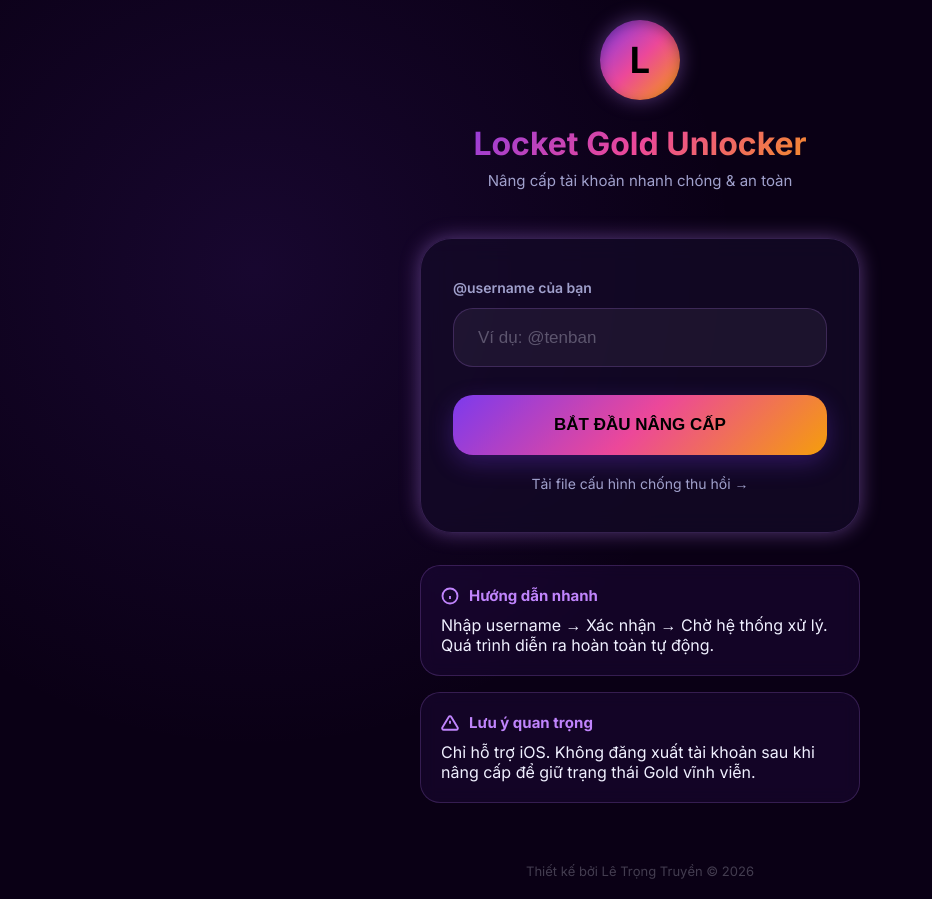
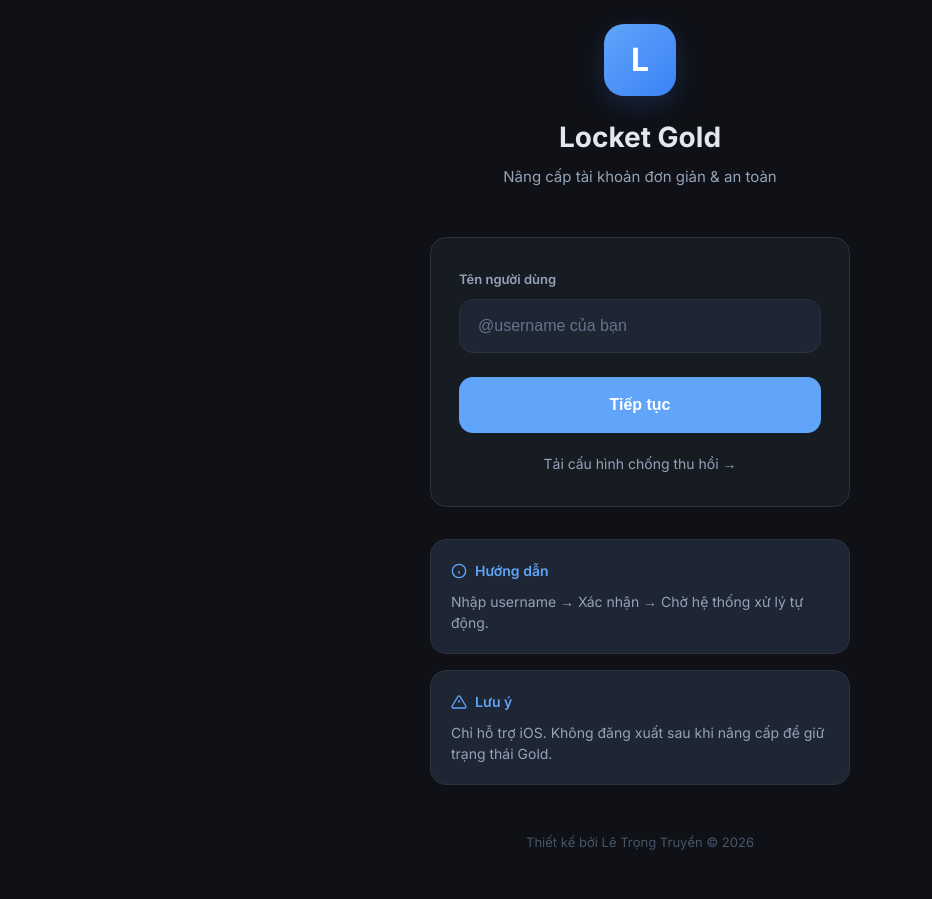
Before and after one commit to letrongtruyen/UpLocket, a Flask app: page / in a window 1280 px wide. Shown: the whole page, without its empty margins (0-932 px from the left). After the commit the page ends 850 px from the top, so only its background shows below. Run offline with Flask 2, Linux system fonts and the light colour scheme; some libraries are stand-ins or nearby versions.

Commit message:
Refactor index.html for UI and functionality updates

```diff
--- a/templates/index.html
+++ b/templates/index.html
@@ -4,169 +4,194 @@
     <meta charset="UTF-8">
     <meta name="viewport" content="width=device-width, initial-scale=1.0">
     <title>Locket Gold Unlocker</title>
-    <link href="https://fonts.googleapis.com/css2?family=Inter:wght@300;400;500;600;700&display=swap" rel="stylesheet">
+    <link rel="preconnect" href="https://fonts.googleapis.com">
+    <link rel="preconnect" href="https://fonts.gstatic.com" crossorigin>
+    <link href="https://fonts.googleapis.com/css2?family=Inter:wght@400;500;600;700&display=swap" rel="stylesheet">
     <link href="https://cdn.jsdelivr.net/npm/@sweetalert2/theme-dark@4/dark.css" rel="stylesheet">
     <style>
         :root {
-            --bg: #0a0015;
-            --surface: rgba(20, 10, 40, 0.7);
-            --accent: #c084fc;
-            --gold: #ffd700;
-            --gradient: linear-gradient(135deg, #7c3aed, #ec4899, #f59e0b);
-            --text: #f0f0ff;
-            --text-muted: #a0a0cc;
-            --border: rgba(192, 132, 252, 0.2);
-            --glow: 0 0 20px rgba(192, 132, 252, 0.4);
-            --ease: cubic-bezier(0.34, 1.56, 0.64, 1);
+            --bg: #0f1117;
+            --surface: #171b22;
+            --border: #2a3241;
+            --text: #e2e8f0;
+            --text-muted: #94a3b8;
+            --primary: #60a5fa;
+            --primary-dark: #3b82f6;
+            --gold: #fbbf24;
+            --radius: 16px;
+            --transition: all 0.28s cubic-bezier(0.4, 0, 0.2, 1);
         }
+
         * {
             margin: 0;
             padding: 0;
             box-sizing: border-box;
         }
+
         body {
-            font-family: 'Inter', sans-serif;
+            font-family: 'Inter', system-ui, sans-serif;
             background: var(--bg);
             color: var(--text);
             min-height: 100vh;
             display: flex;
             align-items: center;
             justify-content: center;
-            padding: 20px;
-            background-image: radial-gradient(circle at 20% 30%, rgba(124,58,237,0.12), transparent 40%);
+            padding: 24px 16px;
+            line-height: 1.5;
         }
+
         .container {
             width: 100%;
-            max-width: 440px;
-            animation: floatIn 1.2s var(--ease);
+            max-width: 420px;
         }
-        @keyframes floatIn {
-            from { opacity: 0; transform: translateY(40px) scale(0.95); }
-            to   { opacity: 1; transform: translateY(0) scale(1); }
-        }
+
         header {
             text-align: center;
             margin-bottom: 48px;
         }
+
         .logo {
-            width: 80px;
-            height: 80px;
-            background: var(--gradient);
-            border-radius: 50%;
-            margin: 0 auto 24px;
+            width: 72px;
+            height: 72px;
+            background: linear-gradient(135deg, #60a5fa, #3b82f6);
+            border-radius: 20px;
+            margin: 0 auto 20px;
             display: flex;
             align-items: center;
             justify-content: center;
-            font-size: 36px;
-            font-weight: 800;
-            color: #000;
-            box-shadow: var(--glow), inset 0 4px 12px rgba(0,0,0,0.3);
-        }
-        h1 {
             font-size: 32px;
             font-weight: 700;
-            background: var(--gradient);
-            -webkit-background-clip: text;
-            background-clip: text;
-            color: transparent;
+            color: white;
+            box-shadow: 0 8px 24px rgba(59, 130, 246, 0.18);
+        }
+
+        h1 {
+            font-size: 28px;
+            font-weight: 700;
             margin-bottom: 8px;
         }
+
         header p {
             color: var(--text-muted);
             font-size: 15px;
         }
+
         .card {
             background: var(--surface);
-            backdrop-filter: blur(12px);
             border: 1px solid var(--border);
-            border-radius: 32px;
-            padding: 40px 32px;
-            box-shadow: var(--glow);
+            border-radius: var(--radius);
+            padding: 32px 28px;
+            margin-bottom: 32px;
         }
+
         .input-group {
-            margin-bottom: 28px;
+            margin-bottom: 24px;
         }
+
         label {
-            font-size: 14px;
+            display: block;
+            font-size: 13px;
             font-weight: 600;
             color: var(--text-muted);
-            margin-bottom: 12px;
-            display: block;
+            margin-bottom: 10px;
         }
-        .input-pill {
-            background: rgba(255,255,255,0.05);
+
+        .input-wrapper {
+            background: #1e2533;
             border: 1px solid var(--border);
-            border-radius: 20px;
-            padding: 18px 24px;
-            transition: all 0.4s var(--ease);
+            border-radius: 14px;
+            padding: 0 18px;
+            height: 54px;
+            display: flex;
+            align-items: center;
+            transition: var(--transition);
         }
-        .input-pill:focus-within {
-            border-color: var(--accent);
-            box-shadow: 0 0 0 4px rgba(192,132,252,0.15);
-            transform: translateY(-2px);
+
+        .input-wrapper:focus-within {
+            border-color: var(--primary);
+            box-shadow: 0 0 0 3px rgba(96, 165, 250, 0.15);
         }
+
         input {
             background: none;
             border: none;
             color: var(--text);
+            font-size: 16px;
             width: 100%;
-            font-size: 17px;
             font-weight: 500;
         }
-        input::placeholder { color: rgba(240,240,255,0.3); }
+
+        input::placeholder {
+            color: #64748b;
+        }
+
         .btn-primary {
             width: 100%;
-            background: var(--gradient);
-            color: #000;
+            height: 56px;
+            background: var(--primary);
+            color: white;
             border: none;
-            border-radius: 20px;
-            padding: 20px;
-            font-size: 17px;
-            font-weight: 700;
+            border-radius: 14px;
+            font-size: 16px;
+            font-weight: 600;
             cursor: pointer;
-            transition: all 0.3s var(--ease);
+            transition: var(--transition);
             display: flex;
             align-items: center;
             justify-content: center;
-            gap: 12px;
-            box-shadow: 0 8px 25px rgba(124,58,237,0.3);
+            gap: 10px;
         }
-        .btn-primary:hover {
-            transform: translateY(-4px) scale(1.02);
-            box-shadow: 0 16px 40px rgba(124,58,237,0.5);
+
+        .btn-primary:hover:not(:disabled) {
+            background: var(--primary-dark);
+            transform: translateY(-1px);
         }
-        .btn-primary:disabled { opacity: 0.5; transform: none; cursor: not-allowed; }
+
+        .btn-primary:disabled {
+            opacity: 0.55;
+            cursor: not-allowed;
+        }
+
         .spinner {
             display: none;
             width: 20px;
             height: 20px;
-            border: 3px solid rgba(0,0,0,0.2);
-            border-top-color: #000;
+            border: 3px solid rgba(255,255,255,0.3);
+            border-top-color: white;
             border-radius: 50%;
-            animation: spin 0.9s linear infinite;
+            animation: spin 1s linear infinite;
         }
+
         @keyframes spin { to { transform: rotate(360deg); } }
+
         .info-section {
-            margin-top: 32px;
-            display: grid;
+            display: flex;
+            flex-direction: column;
             gap: 16px;
         }
-        .info-pill {
-            background: rgba(124,58,237,0.08);
+
+        .info-card {
+            background: #1e2533;
             border: 1px solid var(--border);
-            border-radius: 20px;
+            border-radius: var(--radius);
             padding: 20px;
-            backdrop-filter: blur(8px);
         }
-        .info-pill h3 {
-            font-size: 15px;
-            font-weight: 700;
-            color: var(--accent);
+
+        .info-card h3 {
+            font-size: 14px;
+            font-weight: 600;
+            color: var(--primary);
             margin-bottom: 10px;
             display: flex;
             align-items: center;
-            gap: 10px;
+            gap: 8px;
         }
+
+        .info-card p {
+            font-size: 14px;
+            color: var(--text-muted);
+        }
+
         .config-link {
             display: block;
             text-align: center;
@@ -174,88 +199,116 @@
             color: var(--text-muted);
             font-size: 14px;
             text-decoration: none;
-            transition: 0.3s;
+            transition: var(--transition);
         }
-        .config-link:hover { color: var(--accent); }
+
+        .config-link:hover {
+            color: var(--primary);
+        }
+
         footer {
-            margin-top: 60px;
             text-align: center;
+            margin-top: 48px;
             font-size: 13px;
-            color: rgba(240,240,255,0.25);
+            color: #475569;
         }
-        footer a { color: inherit; text-decoration: none; }
-        footer a:hover { color: var(--text-muted); }
-        /* Queue styles */
-        .queue-wrap { padding: 40px 0; text-align: center; }
+
+        footer a {
+            color: inherit;
+            text-decoration: none;
+        }
+
+        footer a:hover {
+            color: var(--text);
+        }
+
+        /* Queue */
         .q-pos {
-            font-size: 64px;
-            font-weight: 800;
-            background: var(--gradient);
-            -webkit-background-clip: text;
-            background-clip: text;
-            color: transparent;
+            font-size: 56px;
+            font-weight: 700;
+            color: var(--gold);
+            text-align: center;
         }
-        .q-label { font-size: 13px; text-transform: uppercase; letter-spacing: 3px; color: var(--text-muted); margin: 12px 0 32px; }
+
+        .q-label {
+            font-size: 13px;
+            text-transform: uppercase;
+            letter-spacing: 1.5px;
+            color: var(--text-muted);
+            margin: 8px 0 24px;
+            text-align: center;
+        }
+
         .q-bar-bg {
-            height: 8px;
-            background: rgba(255,255,255,0.08);
-            border-radius: 999px;
+            height: 6px;
+            background: #1e2533;
+            border-radius: 3px;
             overflow: hidden;
-            margin: 0 0 24px;
+            margin-bottom: 16px;
         }
+
         .q-bar-fill {
             height: 100%;
-            background: var(--gradient);
+            background: var(--primary);
             width: 0;
-            transition: width 1.2s var(--ease);
+            transition: width 0.8s ease-out;
+        }
+
+        .q-stats {
+            display: flex;
+            justify-content: space-between;
+            font-size: 14px;
+            color: var(--text-muted);
         }
     </style>
 </head>
 <body>
+
     <div class="container">
         <header>
             <div class="logo">L</div>
-            <h1>Locket Gold Unlocker</h1>
-            <p>Nâng cấp tài khoản nhanh chóng & an toàn</p>
+            <h1>Locket Gold</h1>
+            <p>Nâng cấp tài khoản đơn giản & an toàn</p>
         </header>
 
         <div class="card">
             <div class="input-group">
-                <label for="username">@username của bạn</label>
-                <div class="input-pill">
-                    <input type="text" id="username" placeholder="Ví dụ: @tenban" autocomplete="off">
+                <label for="username">Tên người dùng</label>
+                <div class="input-wrapper">
+                    <input type="text" id="username" placeholder="@username của bạn" autocomplete="off">
                 </div>
             </div>
+
             <button class="btn-primary" id="btnAction" onclick="checkUser()">
-                <span id="btnText">BẮT ĐẦU NÂNG CẤP</span>
+                <span id="btnText">Tiếp tục</span>
                 <div class="spinner" id="btnLoader"></div>
             </button>
-            <a href="/download-config" class="config-link">
-                Tải file cấu hình chống thu hồi →
-            </a>
+
+            <a href="/download-config" class="config-link">Tải cấu hình chống thu hồi →</a>
         </div>
 
         <div class="info-section">
-            <div class="info-pill">
+            <div class="info-card">
                 <h3>
-                    <svg width="18" height="18" viewBox="0 0 24 24" fill="none" stroke="currentColor" stroke-width="2.5">
-                        <circle cx="12" cy="12" r="10"/>
-                        <path d="M12 16v-4M12 8h.01"/>
+                    <svg width="16" height="16" viewBox="0 0 24 24" fill="none" stroke="currentColor" stroke-width="2">
+                        <circle cx="12" cy="12" r="10"></circle>
+                        <path d="M12 16v-4M12 8h.01"></path>
                     </svg>
-                    Hướng dẫn nhanh
+                    Hướng dẫn
                 </h3>
-                <p>Nhập username → Xác nhận → Chờ hệ thống xử lý. Quá trình diễn ra hoàn toàn tự động.</p>
+                <p>Nhập username → Xác nhận → Chờ hệ thống xử lý tự động.</p>
             </div>
-            <div class="info-pill">
+
+            <div class="info-card">
                 <h3>
-                    <svg width="18" height="18" viewBox="0 0 24 24" fill="none" stroke="currentColor" stroke-width="2.5">
-                        <path d="M10.29 3.86L1.82 18a2 2 0 0 0 1.71 3h16.94a2 2 0 0 0 1.71-3L13.71 3.86a2 2 0 0 0-3.42 0z"/>
-                        <line x1="12" y1="9" x2="12" y2="13"/>
-                        <line x1="12" y1="17" x2="12.01" y2="17"/>
+                    <svg width="16" height="16" viewBox="0 0 24 24" fill="none" stroke="currentColor" stroke-width="2">
+                        <path d="M10.29 3.86L1.82 18a2 2 0 0 0 1.71 3h16.94a2 2 0 0 0 1.71-3L13.71 3.86a2 2 0 0 0-3.42 0z"></path>
+                        <line x1="12" y1="9" x2="12" y2="13"></line>
+                        <line x1="12" y1="17" x2="12.01" y2="17"></line>
                     </svg>
-                    Lưu ý quan trọng
+                    Lưu ý
                 </h3>
-                <p>Chỉ hỗ trợ iOS. Không đăng xuất tài khoản sau khi nâng cấp để giữ trạng thái Gold vĩnh viễn.</p>
+                <p>Chỉ hỗ trợ iOS. Không đăng xuất sau khi nâng cấp để giữ trạng thái Gold.</p>
             </div>
         </div>
 
@@ -264,14 +317,13 @@
         </footer>
     </div>
 
-    <!-- Scripts -->
     <script src="https://cdn.jsdelivr.net/npm/sweetalert2@11"></script>
     <script>
         const swalConfig = {
             customClass: {
-                popup: 'clean-popup',
-                confirmButton: 'clean-confirm',
-                cancelButton: 'clean-cancel'
+                popup: 'swal2-dark',
+                confirmButton: 'swal2-confirm-custom',
+                cancelButton: 'swal2-cancel-custom'
             },
             buttonsStyling: false
         };
@@ -321,18 +373,20 @@
             Swal.fire({
                 title: 'Xác nhận tài khoản',
                 html: `
-                    <div class="user-card" style="display:flex;align-items:center;gap:15px;background:rgba(0,0,0,0.2);padding:16px;border-radius:16px;text-align:left;margin-top:12px;">
-                        <img src="${ava}" onerror="this.src='https://play-lh.googleusercontent.com/eRZLg00mAQGayCrFjDBklPIpW3qFHcmUs8PUQA4z7hVe-cDKMcRqecVHONAIexJGJZM'" style="width:50px;height:50px;border-radius:50%;background:#333;">
+                    <div style="display:flex; align-items:center; gap:16px; background:#1e2533; padding:20px; border-radius:12px; margin:16px 0; border:1px solid #2a3241;">
+                        <img src="${ava}" onerror="this.src='https://play-lh.googleusercontent.com/eRZLg00mAQGayCrFjDBklPIpW3qFHcmUs8PUQA4z7hVe-cDKMcRqecVHONAIexJGJZM'"
+                             style="width:60px; height:60px; border-radius:50%; object-fit:cover;">
                         <div>
-                            <h4 style="font-size:15px;margin-bottom:2px;">${name}</h4>
-                            <p style="font-size:13px;color:var(--text-muted);">@${u.username}</p>
+                            <div style="font-size:17px; font-weight:600; margin-bottom:4px;">${name}</div>
+                            <div style="font-size:15px; color:#94a3b8;">@${u.username}</div>
                         </div>
                     </div>
                 `,
-                ...swalConfig,
                 showCancelButton: true,
                 confirmButtonText: 'Bắt đầu nâng cấp',
-                cancelButtonText: 'Huỷ'
+                cancelButtonText: 'Huỷ',
+                reverseButtons: true,
+                ...swalConfig
             }).then(r => {
                 if (r.isConfirmed) startProcess(u.username);
             });
@@ -348,19 +402,15 @@
                 const data = await res.json();
 
                 if (res.ok && data.success) {
-                    // Thêm cảnh báo KHÔNG TẮT TRANG
                     Swal.fire({
-                        icon: 'warning',
-                        title: 'Quan trọng!',
-                        html: 'Vui lòng <strong>KHÔNG tắt</strong>, <strong>đóng tab</strong> hoặc <strong>refresh trang</strong> trong lúc đang xử lý.<br><br>Nếu đóng trang, quá trình sẽ bị gián đoạn và bạn phải làm lại từ đầu.',
+                        icon: 'info',
+                        title: 'Quan trọng',
+                        html: 'Vui lòng <b>không tắt</b> hoặc <b>refresh</b> trang trong quá trình xử lý.<br>Nếu đóng tab, bạn sẽ phải bắt đầu lại từ đầu.',
                         allowOutsideClick: false,
-                        showConfirmButton: true,
                         confirmButtonText: 'Tôi hiểu, tiếp tục',
                         ...swalConfig
-                    }).then((result) => {
-                        if (result.isConfirmed) {
-                            showQueue(data.client_id, user);
-                        }
+                    }).then(r => {
+                        if (r.isConfirmed) showQueue(data.client_id, user);
                     });
                 } else {
                     Swal.fire({ icon: 'error', title: 'Lỗi', text: data.msg || "Hàng chờ đầy.", ...swalConfig });
@@ -372,22 +422,24 @@
 
         function showQueue(cid, user) {
             Swal.fire({
-                title: 'Hàng chờ xử lý',
+                title: 'Đang xử lý',
                 html: `
-                    <div class="queue-wrap">
-                        <div class="q-pos" id="qPos">--</div>
-                        <div class="q-label">Vị trí hiện tại</div>
-                        <div class="q-bar-bg"><div id="qBar" class="q-bar-fill"></div></div>
-                        <div class="q-stats" style="display:flex;justify-content:space-between;font-size:14px;color:var(--text-muted);">
-                            <div>Chờ: <span id="qTotal" style="color:#fff">--</span></div>
-                            <div>Còn lại: <span id="qEta" style="color:#fff">--</span></div>
+                    <div style="padding:32px 0; text-align:center;">
+                        <div id="qPos" style="font-size:56px; font-weight:700; color:#fbbf24;">--</div>
+                        <div style="font-size:13px; text-transform:uppercase; letter-spacing:1.2px; color:#94a3b8; margin:8px 0 24px;">Vị trí hàng chờ</div>
+                        <div style="height:6px; background:#1e2533; border-radius:3px; overflow:hidden; margin-bottom:16px;">
+                            <div id="qBar" style="height:100%; background:#60a5fa; width:0%; transition:width 0.8s ease-out;"></div>
+                        </div>
+                        <div style="display:flex; justify-content:space-between; font-size:14px; color:#94a3b8;">
+                            <div>Tổng: <span id="qTotal" style="color:#e2e8f0">--</span></div>
+                            <div>Còn lại: <span id="qEta" style="color:#e2e8f0">--</span></div>
                         </div>
                     </div>
                 `,
-                ...swalConfig,
                 showConfirmButton: false,
                 allowOutsideClick: false,
-                allowEscapeKey: false
+                allowEscapeKey: false,
+                ...swalConfig
             });
 
             pollQueue(cid, user);
@@ -413,19 +465,19 @@
 
                     if (data.status === 'completed') {
                         clearInterval(countdown);
-                        Swal.fire({ icon: 'success', title: 'Thành công', text: 'Đã nâng cấp Locket Gold cho bạn!', ...swalConfig });
+                        Swal.fire({ icon: 'success', title: 'Hoàn tất', text: 'Đã nâng cấp Locket Gold thành công!', ...swalConfig });
                     } else if (data.status === 'error') {
                         clearInterval(countdown);
-                        Swal.fire({ icon: 'error', title: 'Lỗi', text: data.error || 'Thất bại.', ...swalConfig });
+                        Swal.fire({ icon: 'error', title: 'Lỗi', text: data.error || 'Xảy ra lỗi.', ...swalConfig });
                     } else {
                         if (pos) {
                             pos.textContent = data.status === 'processing' ? '...' : `#${data.position}`;
                             tot.textContent = data.total_queue;
-                            const perc = Math.max(5, (1 - (data.position / (data.total_queue + 1))) * 100);
+                            const perc = Math.max(5, (1 - (data.position / (data.total_queue || 1))) * 100);
                             bar.style.width = `${perc}%`;
                         }
 
-                        etaVal = data.estimated_time;
+                        etaVal = data.estimated_time || 0;
                         updateTimeDisplay();
 
                         clearInterval(countdown);
@@ -438,25 +490,20 @@
                             }, 1000);
                         }
 
-                        setTimeout(() => pollQueue(cid, user), 1000);
+                        setTimeout(() => pollQueue(cid, user), 1200);
                     }
                 }
             } catch (e) {
-                setTimeout(() => pollQueue(cid, user), 2000);
+                setTimeout(() => pollQueue(cid, user), 2500);
             }
         }
 
         function updateTimeDisplay() {
             const el = document.getElementById('qEta');
             if (!el) return;
-
-            if (etaVal <= 0) {
-                el.textContent = 'Sắp xong';
-            } else if (etaVal < 60) {
-                el.textContent = `${etaVal}s`;
-            } else {
-                el.textContent = `${Math.floor(etaVal / 60)}p ${etaVal % 60}s`;
-            }
+            if (etaVal <= 0) el.textContent = 'Sắp xong';
+            else if (etaVal < 60) el.textContent = `${etaVal}s`;
+            else el.textContent = `${Math.floor(etaVal / 60)} phút ${etaVal % 60}s`;
         }
 
         document.getElementById("username").onkeyup = e => {
```
